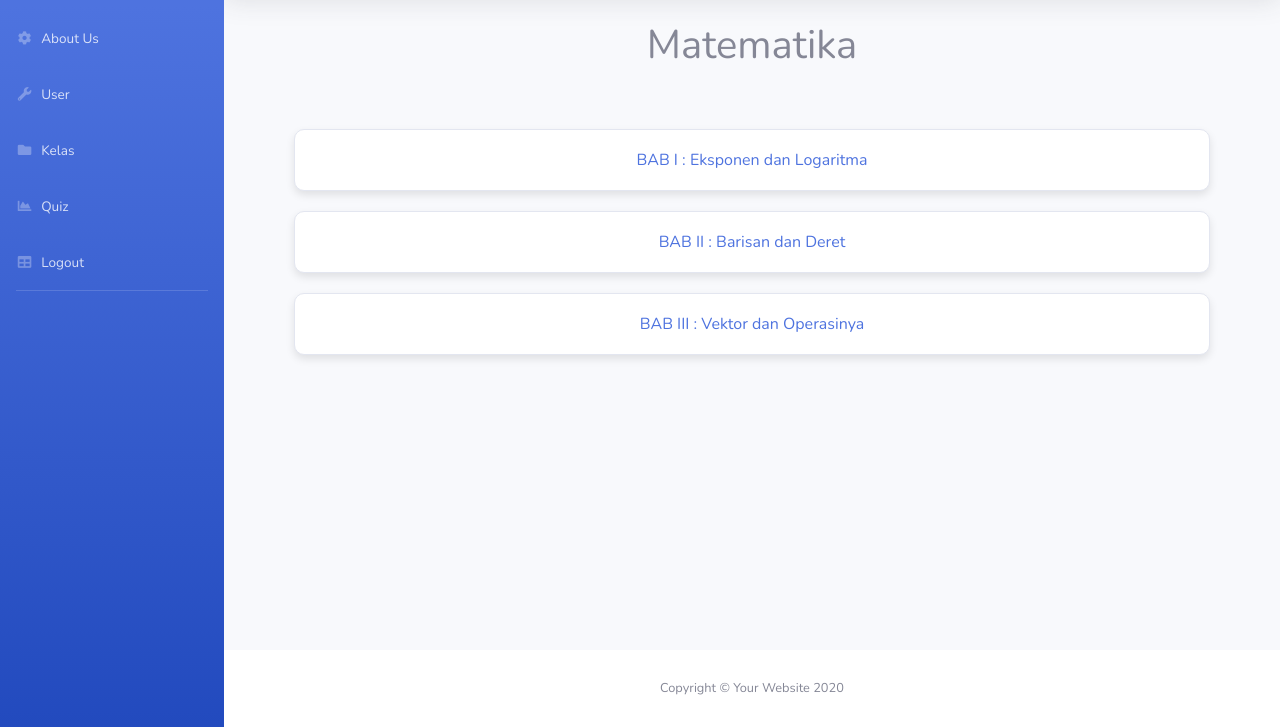
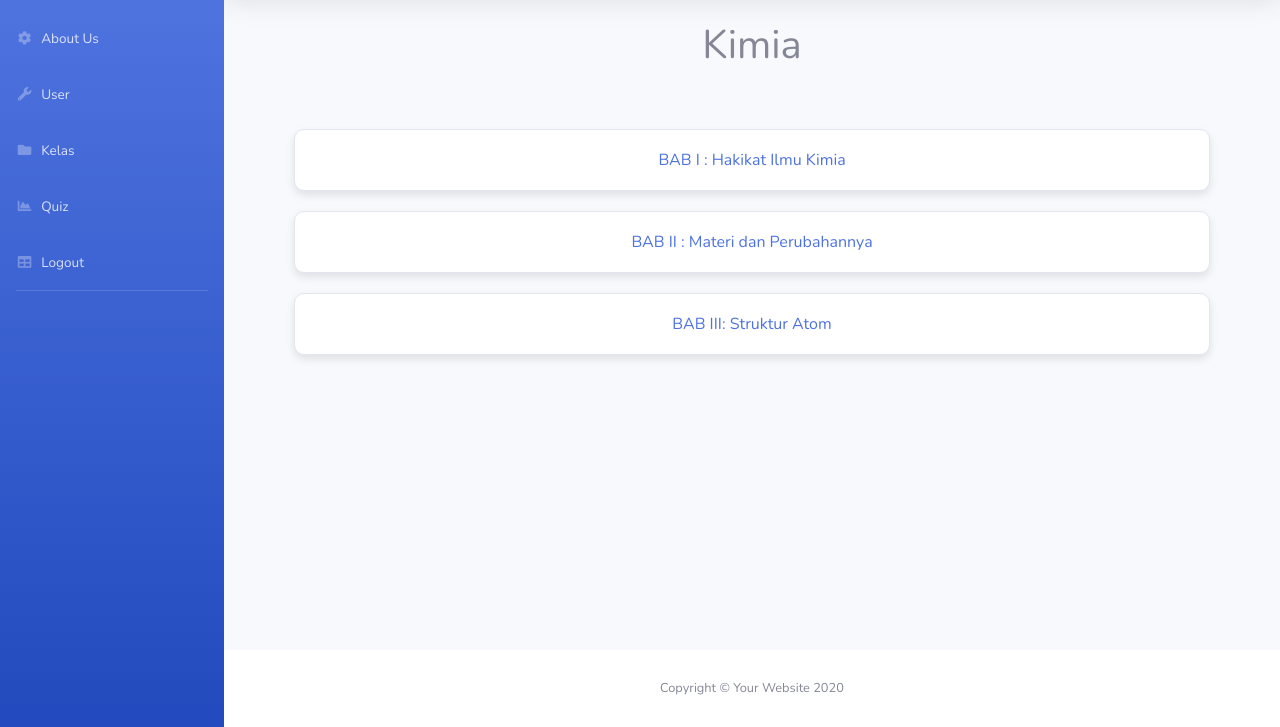
Before and after one commit to Lexh19/belajar-kuy, a website with bundled scripts: page clases/material_X/kimia.html in a window 1280 px wide. Shown: the part 73-800 px from the top of the page. Built offline with nearby package versions, Linux system fonts and the light colour scheme; files whose address does not match are found by name.

Commit message:
matrial kimia

```diff
--- a/clases/material_X/kimia.html
+++ b/clases/material_X/kimia.html
@@ -151,12 +151,12 @@
                 </nav>
                 <!-- End of Topbar -->
 
-                <h1 class="title">Matematika</h1>
+                <h1 class="title">Kimia</h1>
                 <div class="dashboard-container">
                     <div class="card">
                         <button class="card-btn">
                             <a href="./clases/X.html">
-                                <span class="roman-circle">BAB I : Eksponen dan Logaritma</span>
+                                <span class="roman-circle">BAB I : Hakikat Ilmu Kimia</span>
                             </a>
                         </button>
                     </div>
@@ -164,7 +164,7 @@
                     <div class="card">
                         <button class="card-btn">
                             <a href="XI.html">
-                                <span class="roman-circle">BAB II : Barisan dan Deret</span>
+                                <span class="roman-circle">BAB II : Materi dan Perubahannya</span>
                             </a>
                         </button>
                     </div>
@@ -172,7 +172,7 @@
                     <div class="card">
                         <button class="card-btn">
                             <a href="./clases/XII.html">
-                                <span class="roman-circle">BAB III : Vektor dan Operasinya</span>
+                                <span class="roman-circle">BAB III: Struktur Atom</span>
                             </a>
                         </button>
                     </div>
```
